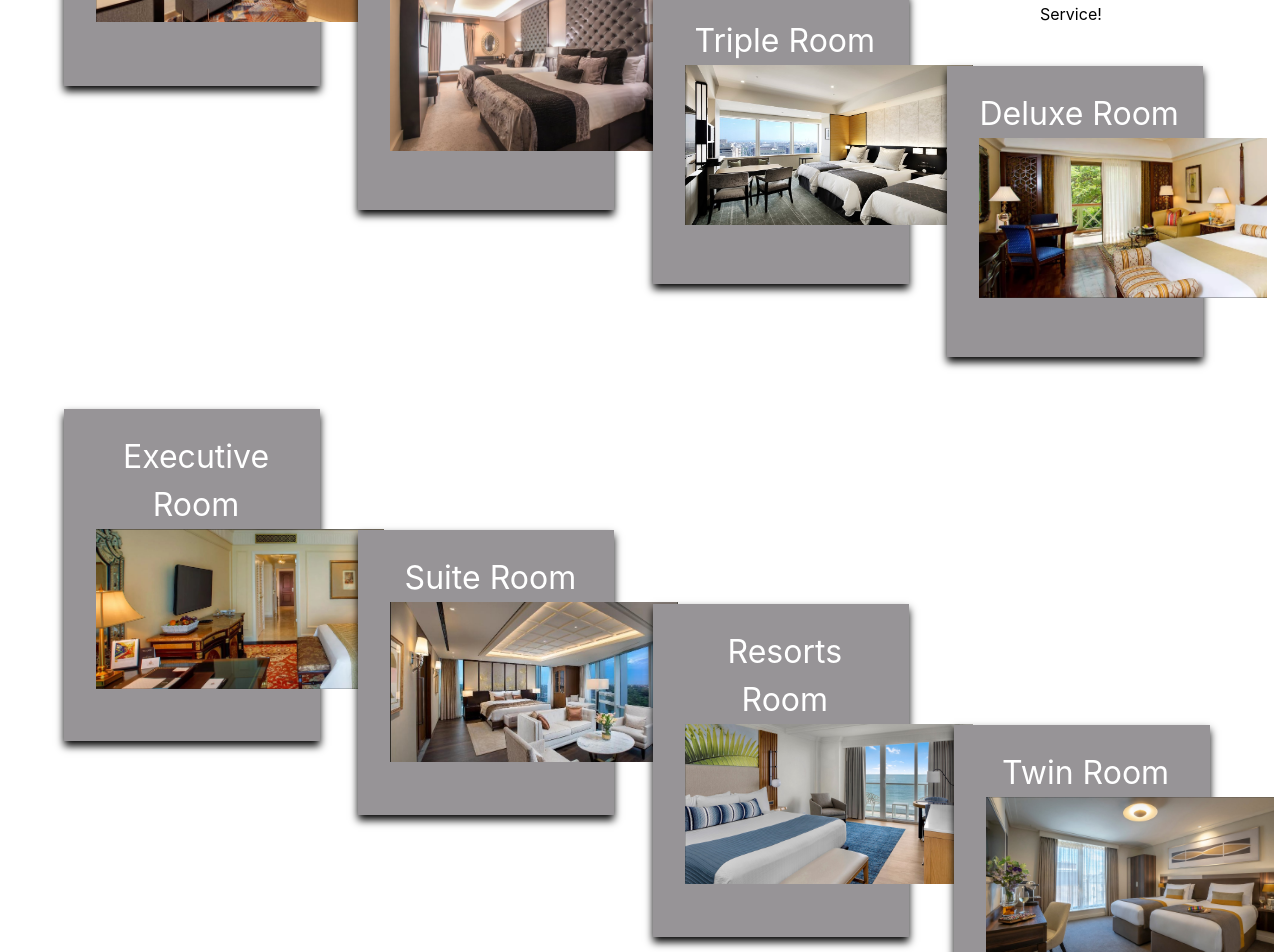
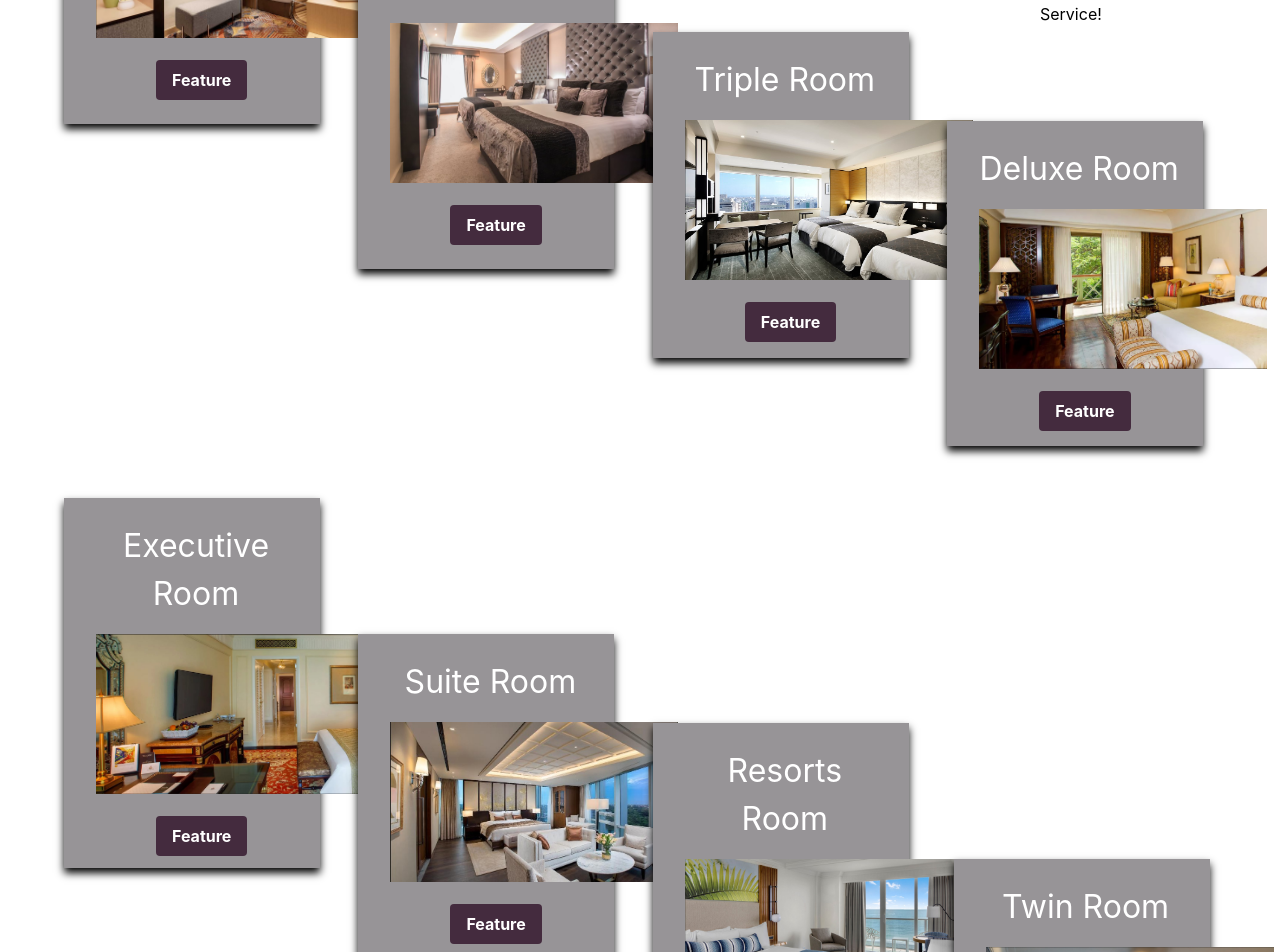
Before and after one commit to nidhidew/Resortle, a React (Create React App) app in the folder ResortBooking/resort_booking/: page / in a window 1280 px wide. Shown: the part 1740-2692 px from the top of the page. Built offline with nearby package versions, Linux system fonts and the light colour scheme; the HTML template or start-up script is replaced by a standard one.

Commit message:
updated home page and added feature room pages

```diff
--- a/ResortBooking/resort_booking/src/App.css
+++ b/ResortBooking/resort_booking/src/App.css
@@ -84,6 +84,11 @@
     background-color: #442b3e;
 }
 
+.rooms_block_btn{
+  background-color: #442b3e;
+  margin-left: 30%;
+}
+
 .container_2{
     padding-top: 3rem;
   padding-left: 15rem;
@@ -109,56 +114,64 @@
     background-size: cover;
     width: 18rem ;
     height: 10rem;
-    margin-bottom: 20%;
+    margin-bottom: 11%;
+    margin-top: 8%;
 }
 .img_7{
   background-image: url('./Images/doubleRoom.jpg');
     background-size: cover;
     width: 18rem ;
     height: 10rem;
-    margin-bottom: 20%;
+    margin-bottom: 11%;
+    margin-top: 8%;
 }
 .img_8{
   background-image: url('./Images/tripleRoom.jpg');
     background-size: cover;
     width: 18rem ;
     height: 10rem;
-    margin-bottom: 20%;
+    margin-bottom: 11%;
+    margin-top: 8%;
 }
 .img_9{
   background-image: url('./Images/deluxeRoom.jpg');
     background-size: cover;
     width: 18rem ;
     height: 10rem;
-    margin-bottom: 20%;
+    margin-bottom: 11%;
+    margin-top: 8%;
 }
 .img_10{
   background-image: url('./Images/executiveRoom.jpg');
     background-size: cover;
     width: 18rem ;
     height: 10rem;
-    margin-bottom: 20%;
+    margin-bottom: 11%;
+    margin-top: 8%;
 }
 .img_11{
   background-image: url('./Images/suiteRoom.jpg');
     background-size: cover;
     width: 18rem ;
     height: 10rem;
-    margin-bottom: 20%;
+    margin-bottom: 11%;
+    margin-top: 8%;
 }
 .img_12{
   background-image: url('./Images/resortRoom.jpg');
     background-size: cover;
     width: 18rem ;
     height: 10rem;
-    margin-bottom: 20%;
+    margin-bottom: 11%;
+    margin-top: 8%;
 }
 .img_13{
   background-image: url('./Images/twinRoom.jpg');
     background-size: cover;
     width: 18rem ;
     height: 10rem;
-    margin-bottom: 20%;
+    margin-bottom: 11%;
+    margin-top: 8%;
 }
 .container_6{
   width: 20%;
@@ -172,8 +185,7 @@
     padding-left: 2.5%;
     background-color: #979497;
     margin-left: 28%;
-    margin-top: -16.8%;
-    padding-bottom: 1.5%;
+    margin-top: -18.5%;
     box-shadow: 0 5px 8px #000;
 }
 .container_8{
@@ -182,7 +194,8 @@
     padding-bottom: 1.5%;
     background-color: #979497;
     margin-left: 51%;
-    margin-top: -17%;
+    margin-top: -18.5%;
+    padding-bottom: 1.2%;
     box-shadow: 0 5px 8px #000;
 }
 .container_9{
@@ -191,7 +204,8 @@
     padding-bottom: 1.5%;
     background-color: #979497;
     margin-left: 74%;
-    margin-top: -17%;
+    margin-top: -18.5%;
+    padding-bottom: 1.2%;
     box-shadow: 0 5px 8px #000;
 }
 .container_10{
@@ -209,7 +223,7 @@
   background-color: #979497;
   margin-left: 28%;
   box-shadow: 0 5px 8px #000;
-  margin-top: -16.5%;
+  margin-top: -18.3%;
   padding-bottom: 1%;
 }
 .container_12{
@@ -218,7 +232,7 @@
   background-color: #979497;
   margin-left: 51%;
   box-shadow: 0 5px 8px #000;
-  margin-top: -16.5%;
+  margin-top: -18.3%;
   padding-bottom: 1%;
 }
 .container_13{
@@ -227,7 +241,7 @@
   background-color: #979497;
   margin-left: 74.5%;
   box-shadow: 0 5px 8px #000;
-  margin-top: -16.5%;
+  margin-top: -18.3%;
   padding-bottom: 1%;
 }
 .img_text{
@@ -352,3 +366,9 @@ select,input,option{
 .phone-label-login{
   margin-right:44%;
 }
+.bg-feature{
+  background-image: url("../src/Images/feature-room-bg.jpg");
+  background-size: cover;
+  width: auto;
+  height: 837px !important;
+}
--- a/ResortBooking/resort_booking/src/App.js
+++ b/ResortBooking/resort_booking/src/App.js
@@ -7,6 +7,14 @@ import Header from './Components/Public/Header';
 import Rooms from './Components/Lending/Rooms';
 import Login from './Components/Lending/Login';
 import Registeration from './Components/Lending/Registeration';
+import Single_Room from './Components/Lending/Single_Room';
+import Double_Room from './Components/Lending/Double_Room';
+import Triple_room from './Components/Lending/Triple_room';
+import Deluxe_Room from './Components/Lending/Deluxe_Room';
+import Exec_room from './Components/Lending/Exec_room';
+import Suite_room from './Components/Lending/Suite_room';
+import Resort_room from './Components/Lending/Resort_room';
+import Twin_room from './Components/Lending/Twin_room';
 
 const App = () => {
   return (
@@ -23,6 +31,14 @@ const App = () => {
           <Route path="/rooms" element={<Rooms/>} />
           <Route path="/login" element={<Login/>} />
           <Route path="/registeration" element={<Registeration/>} />
+          <Route path="/single_room" element={<Single_Room />} />
+          <Route path="/double_room" element={<Double_Room />} />
+          <Route path="/triple_room" element={<Triple_room />} />
+          <Route path="/deluxe_room" element={<Deluxe_Room />} />
+          <Route path="/exec_room" element={<Exec_room/>} />
+          <Route path="/suite_room" element={<Suite_room/>} />
+          <Route path="/resort_room" element={<Resort_room />} />
+          <Route path="/twin_room" element={<Twin_room />} />
         </Routes>
         <Footer />
       </div>
--- /dev/null
+++ b/ResortBooking/resort_booking/src/Components/Lending/Deluxe_Room.jsx
@@ -0,0 +1,13 @@
+import React from 'react'
+
+const Deluxe_Room = () => {
+  return (
+    <div>
+      <div className='bg-feature'>
+
+        </div>
+    </div>
+  )
+}
+
+export default Deluxe_Room
--- /dev/null
+++ b/ResortBooking/resort_booking/src/Components/Lending/Double_Room.jsx
@@ -0,0 +1,13 @@
+import React from 'react'
+
+const Double_Room = () => {
+  return (
+    <div>
+      <div className='bg-feature'>
+
+        </div>
+    </div>
+  )
+}
+
+export default Double_Room
--- /dev/null
+++ b/ResortBooking/resort_booking/src/Components/Lending/Exec_room.jsx
@@ -0,0 +1,13 @@
+import React from 'react'
+
+const Exec_room = () => {
+  return (
+    <div>
+      <div className='bg-feature'>
+
+        </div>
+    </div>
+  )
+}
+
+export default Exec_room
--- a/ResortBooking/resort_booking/src/Components/Lending/Home.jsx
+++ b/ResortBooking/resort_booking/src/Components/Lending/Home.jsx
@@ -1,5 +1,6 @@
 import React from "react";
 import { useNavigate } from 'react-router-dom';
+import { Link } from 'react-router-dom';
 import "../../App.css";
 import { MdLocalDining } from "react-icons/md";
 import { TbCampfire } from "react-icons/tb";
@@ -65,41 +66,49 @@ const Home = () => {
             <h1 className="img_text">Single Room</h1>
             <div className="img_6">
             </div>
+            <Link to="/single_room"><button className="rooms_block_btn text-white font-bold py-2 px-4 rounded">Feature</button></Link>
           </div>
           <div className="container_7 p-6 relative absolute inset-0 bg-white shadow-md transform">
           <h1 className="img_text">Double Room</h1>
             <div className="img_7">
             </div>
+            <Link to="/double_room"><button className="rooms_block_btn text-white font-bold py-2 px-4 rounded">Feature</button></Link>
           </div>
           <div className="container_8 p-6 relative absolute inset-0 bg-white shadow-md transform">
           <h1 className="img_text">Triple Room</h1>
             <div className="img_8">
             </div>
+            <Link to="/triple_room"><button className="rooms_block_btn text-white font-bold py-2 px-4 rounded">Feature</button></Link>
           </div>
           <div className="container_9 p-6 relative absolute inset-0 bg-white shadow-md transform">
           <h1 className="img_text">Deluxe Room</h1>
             <div className="img_9">
             </div>
+            <Link to="/deluxe_room"><button className="rooms_block_btn text-white font-bold py-2 px-4 rounded">Feature</button></Link>
           </div>
           <div className="container_10 p-6 relative absolute inset-0 bg-white shadow-md transform">
           <h1 className="img_text">Executive Room</h1>
             <div className="img_10">
             </div>
+            <Link to="/exec_room"><button className="rooms_block_btn text-white font-bold py-2 px-4 rounded">Feature</button></Link>
           </div>
           <div className="container_11 p-6 relative absolute inset-0 bg-white shadow-md transform">
           <h1 className="img_text">Suite Room</h1>
             <div className="img_11">
             </div>
+            <Link to="/suite_room"><button className="rooms_block_btn text-white font-bold py-2 px-4 rounded">Feature</button></Link>
           </div>
           <div className="container_12 p-6 relative absolute inset-0 bg-white shadow-md transform">
           <h1 className="img_text">Resorts Room</h1>
             <div className="img_12">
             </div>
+            <Link to="/resort_room"><button className="rooms_block_btn text-white font-bold py-2 px-4 rounded">Feature</button></Link>
           </div>
           <div className="container_13 p-6 relative absolute inset-0 bg-white shadow-md transform">
           <h1 className="img_text">Twin Room</h1>
             <div className="img_13">
             </div>
+            <Link to="/twin_room"><button className="rooms_block_btn text-white font-bold py-2 px-4 rounded">Feature</button></Link>
           </div>
         </div>
       </div>
--- /dev/null
+++ b/ResortBooking/resort_booking/src/Components/Lending/Resort_room.jsx
@@ -0,0 +1,13 @@
+import React from 'react'
+
+const Resort_room = () => {
+  return (
+    <div>
+      <div className='bg-feature'>
+
+        </div>
+    </div>
+  )
+}
+
+export default Resort_room
--- /dev/null
+++ b/ResortBooking/resort_booking/src/Components/Lending/Single_Room.jsx
@@ -0,0 +1,13 @@
+import React from 'react'
+
+const Single_Room = () => {
+  return (
+    <div>
+      <div className='bg-feature'>
+
+      </div>
+    </div>
+  )
+}
+
+export default Single_Room
--- /dev/null
+++ b/ResortBooking/resort_booking/src/Components/Lending/Suite_room.jsx
@@ -0,0 +1,13 @@
+import React from 'react'
+
+const Suite_room = () => {
+  return (
+    <div>
+      <div className='bg-feature'>
+
+        </div>
+    </div>
+  )
+}
+
+export default Suite_room
--- /dev/null
+++ b/ResortBooking/resort_booking/src/Components/Lending/Triple_room.jsx
@@ -0,0 +1,13 @@
+import React from 'react'
+
+const Triple_room = () => {
+  return (
+    <div>
+      <div className='bg-feature'>
+
+        </div>
+    </div>
+  )
+}
+
+export default Triple_room
--- /dev/null
+++ b/ResortBooking/resort_booking/src/Components/Lending/Twin_room.jsx
@@ -0,0 +1,13 @@
+import React from 'react'
+
+const Twin_room = () => {
+  return (
+    <div>
+      <div className='bg-feature'>
+
+        </div>
+    </div>
+  )
+}
+
+export default Twin_room
```
Also changed, not shown: ResortBooking/resort_booking/src/Images/feature-room-bg.jpg (added).
